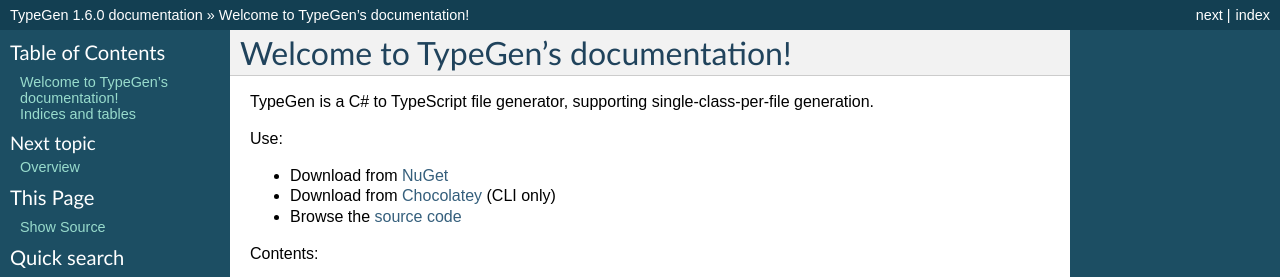
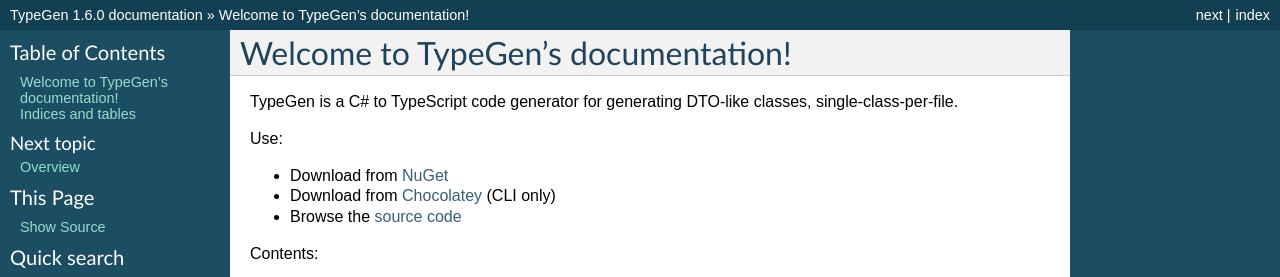
Before and after one commit to jburzynski/TypeGenDocs, a Sphinx documentation site: the page built from source/index.rst, in a window 1280 px wide. Shown: the top 277 px of the page. Built offline with Sphinx 7.4.7, drawn with Linux system fonts in a browser that asks for light colours.

Commit message:
Rewording of TypeGen definition

```diff
--- a/source/index.rst
+++ b/source/index.rst
@@ -6,7 +6,7 @@
 Welcome to TypeGen's documentation!
 ===================================
 
-TypeGen is a C# to TypeScript file generator, supporting single-class-per-file generation.
+TypeGen is a C# to TypeScript code generator for generating DTO-like classes, single-class-per-file.
 
 Use:
 
```
